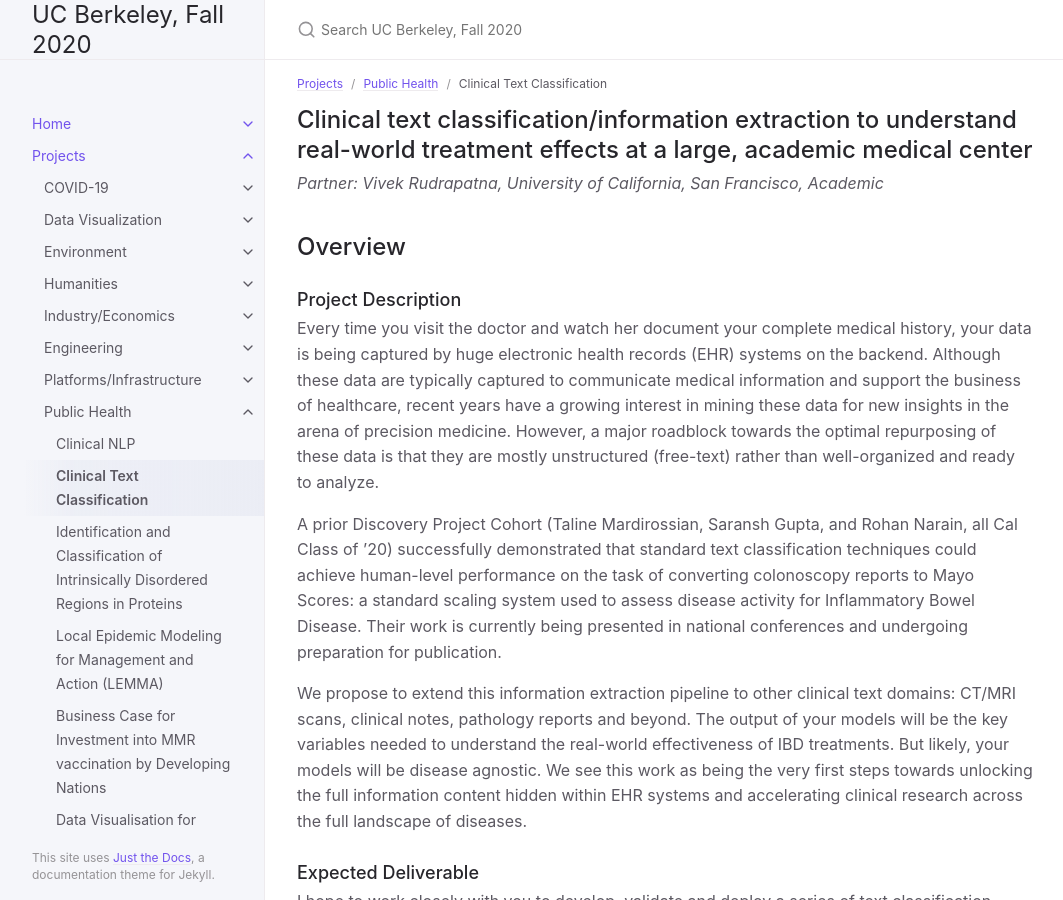
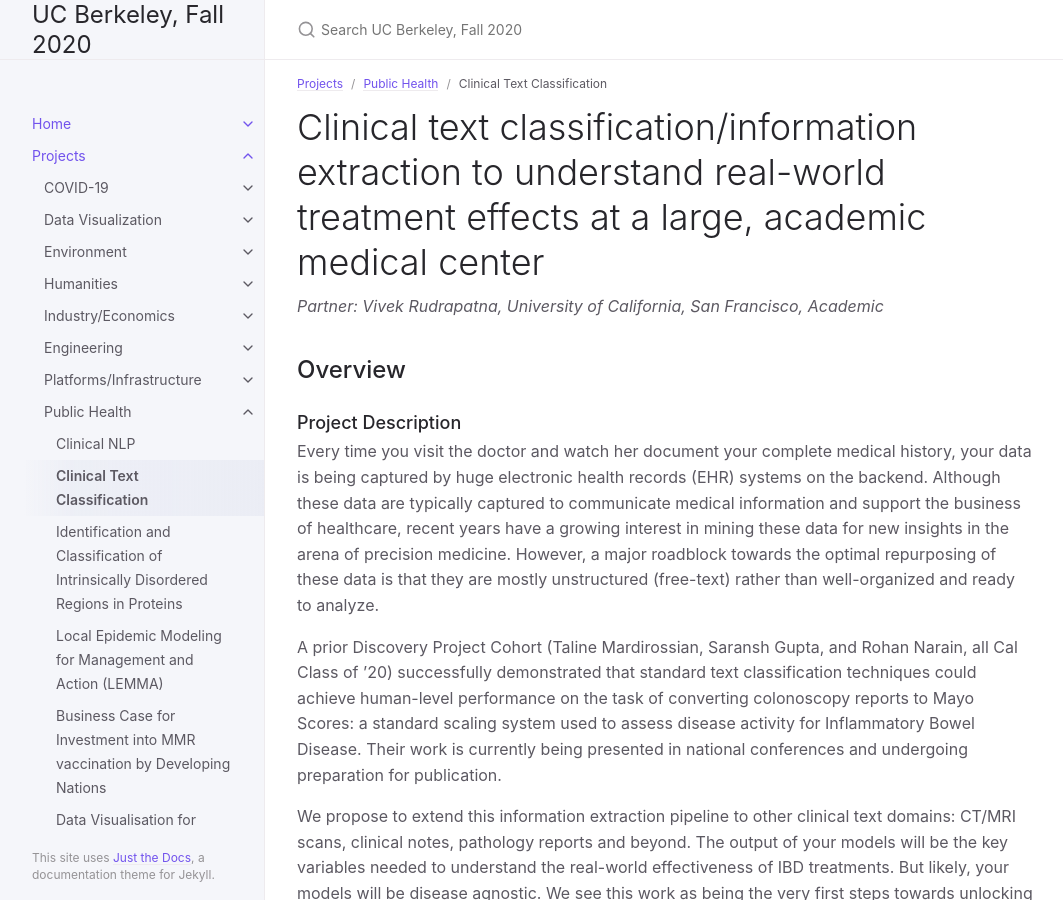
Before and after one commit to DS-Discovery/ds-discovery.github.io, a Jekyll site: the page built from Projects/Public Health/Clinical Text Classification.md, in a window 1280 px wide and 900 px high. Shown: the whole window, without its empty margins (107-1170 px from the left). Built offline with Jekyll 4.4.1, drawn with Linux system fonts in a browser that asks for light colours.

```diff
--- a/Projects/Public Health/Clinical Text Classification.md
+++ b/Projects/Public Health/Clinical Text Classification.md
@@ -7,7 +7,7 @@ nav_order: 1
 ---
 
 
-## Clinical text classification/information extraction to understand real-world treatment effects at a large, academic medical center
+# Clinical text classification/information extraction to understand real-world treatment effects at a large, academic medical center
 *Partner: Vivek	Rudrapatna, University of California, San Francisco, Academic*
 
 ## Overview
```
